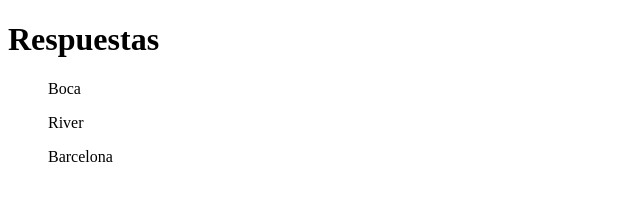
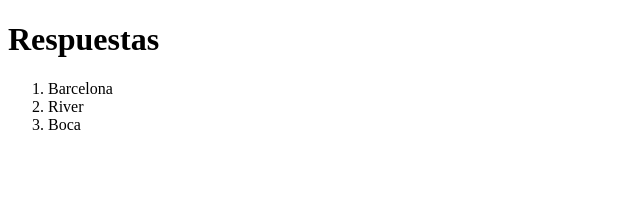
Before and after one commit to Matias-29/Pagina, a plain HTML site: page index.html in a window 1280 px wide. Shown: the whole page, without its empty margins (0-640 px from the left). Drawn offline with Linux system fonts and the light colour scheme.

Commit message:
Update index.html

```diff
--- a/index.html
+++ b/index.html
@@ -9,9 +9,11 @@
         </head>
 
         <p>
-            <ol>Boca</ol>
-            <ol>River</ol>
-            <ol>Barcelona</ol>
+            <ol>
+                <li>Barcelona</li>
+                <li>River</li>
+                <li>Boca</li>
+            </ol>
 
         </p>
 
```
